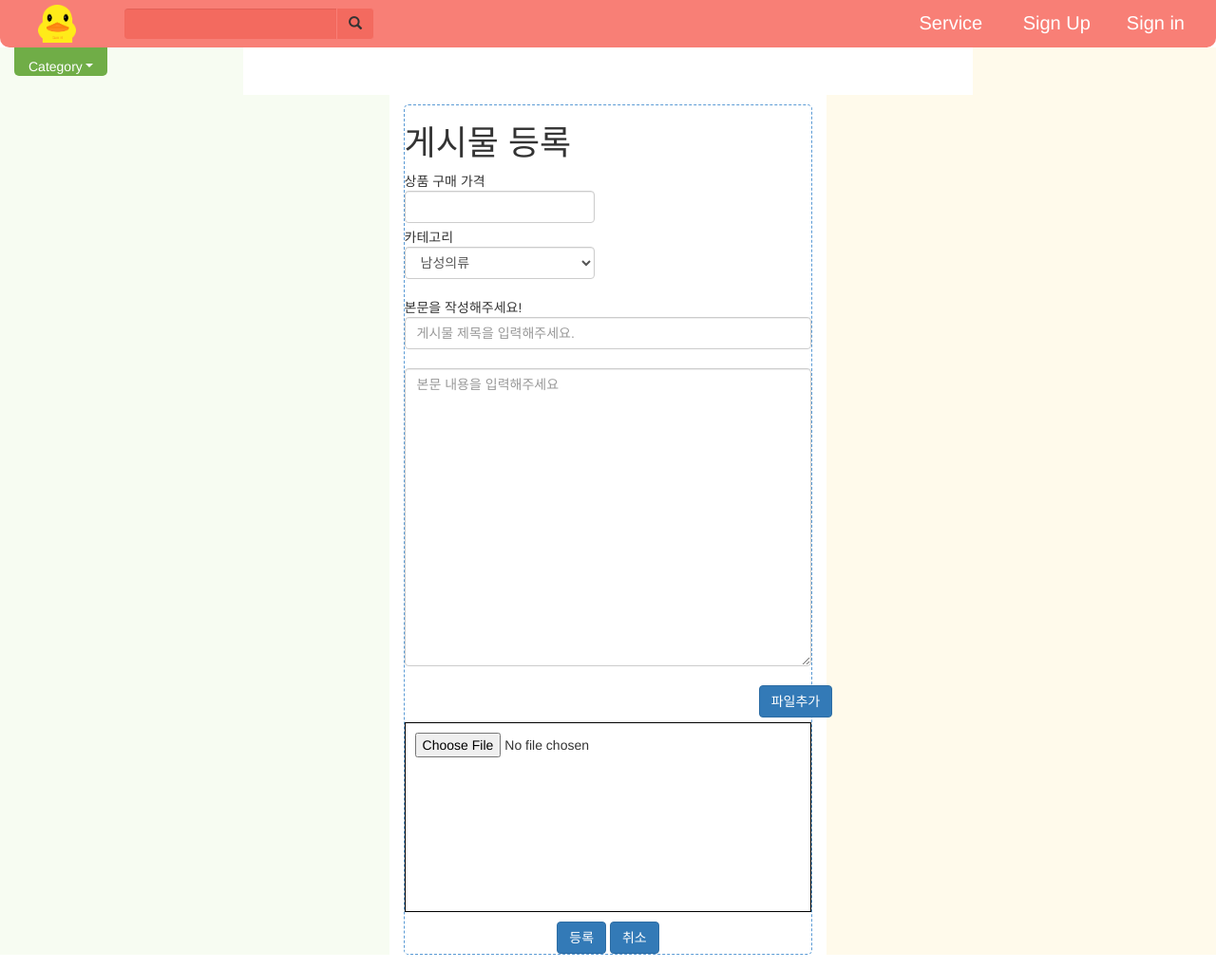
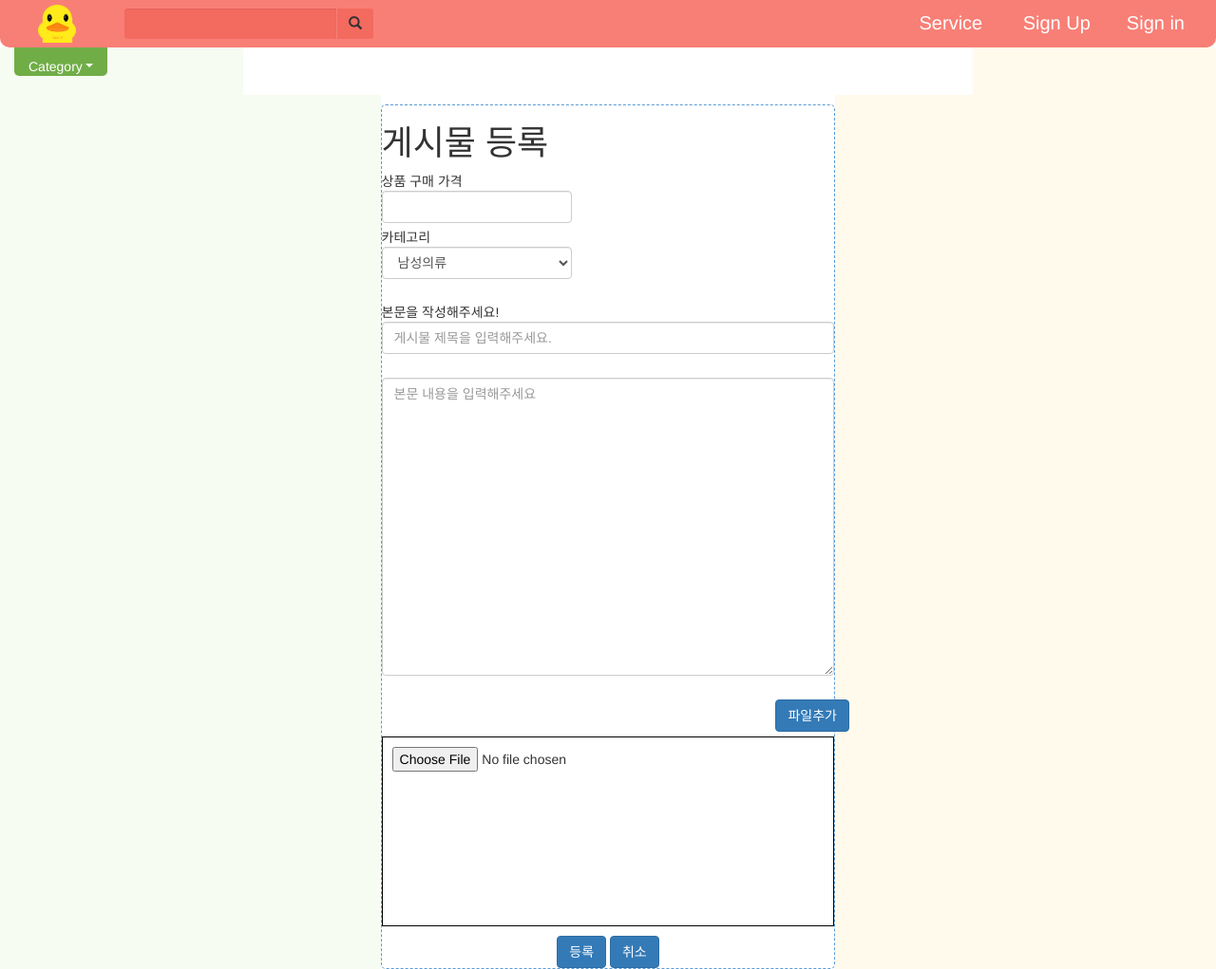
Before and after one commit to seung-gyu-kim/LikeLion_GASILI_Project, a Django app: page /board/new in a window 1280 px wide. Shown: the whole page at 95% size. Run offline with Django 3.2, Linux system fonts and the light colour scheme; some libraries are stand-ins or nearby versions; some web fonts are replaced.

Commit message:
apply css board_new.html

```diff
--- a/board/templates/board_new.html
+++ b/board/templates/board_new.html
@@ -1,23 +1,26 @@
 {% extends 'base.html' %}
 
+{% load static %}
 {% block content %}
-<div class="container-fluid row" style="width:100%; margin:0; padding:0;">
+
+<div class="board-new-container row">
     <div class="containerleft">
     </div>
     <div class="containerbody">
-        <div class="container" style="margin:0,25px,25px,25px; width:100%;">
+        <div class="board-new-container" >
             <section id="recently">
                 <div class="col">
                     <div class="row">
-                        <div style="border-radius: 5px; border:1px dashed rgb(91,155,213); width:100%; ">
+                        <div class="classframe">
 
                             <h1>게시물 등록</h1>
 
                             <form method="POST" action="{% url 'board_create'%}" enctype="multipart/form-data" name = "form1">
                                 {% csrf_token %}
                                 <div class="mb-3">
-                                    <div  style=" width: 200px;">
-                                            상품 구매 가격 <input class="form-control" name="order_price" type="text" value="" style="margin-bottom: 5px;">
+                                    <div id="topContent">
+                                            상품 구매 가격
+                                            <input class="form-control" name="order_price" type="text" value="">
                                             카테고리
                                             <select class="form-control" name="category" >
                                               <option value="남성의류">남성의류</option>
@@ -35,17 +38,17 @@
                                     본문을 작성해주세요!
                                     <input type="text" class="form-control" name="title" placeholder="게시물 제목을 입력해주세요."><br>
                                     <textarea class="form-control"  rows="15" name="body" placeholder="본문 내용을 입력해주세요"></textarea>
-                                    <input type="button" value="파일추가" class="btn btn-primary" onclick="addFile()" style="margin: 20px 5px 5px 87% ">
+                                    <input type="button" value="파일추가" class="btn btn-primary" onclick="addFile()" id="fileAdd">
 
-                                    <div style=" border:1px solid black; height: 200px;  overflow:scroll;">
+                                    <div class="area-file">
                                         <div name="filediv" >
-                                        <input type="file" name="file" style="margin: 10px 10px;"/>
+                                        <input type="file" name="file" />
                                         </div>
 
                                         <table id="preset1" style="display:none;">
                                             <tr name="tr_attach_file">
                                                 <td>
-                                                    <input type="file" name="file1" style="margin: 10px 10px;"/>
+                                                    <input type="file" name="file1"/>
                                                 </td>
                                             </tr>
                                         </table>
@@ -53,7 +56,7 @@
                                         <table id="preset2" style="display:none;">
                                             <tr name="tr_attach_file">
                                                 <td>
-                                                    <input type="file" name="file2" style="margin: 10px 10px;"/>
+                                                    <input type="file" name="file2"/>
                                                 </td>
                                             </tr>
                                         </table>
@@ -61,7 +64,7 @@
                                         <table id="preset3" style="display:none;">
                                             <tr name="tr_attach_file">
                                                 <td>
-                                                    <input type="file" name="file3" style="margin: 10px 10px;"/>
+                                                    <input type="file" name="file3"/>
                                                 </td>
                                             </tr>
                                         </table>
@@ -69,7 +72,7 @@
                                         <table id="preset4" style="display:none;">
                                             <tr name="tr_attach_file">
                                                 <td>
-                                                    <input type="file" name="file4" style="margin: 10px 10px;"/>
+                                                    <input type="file" name="file4"/>
                                                 </td>
                                             </tr>
                                         </table>
@@ -77,14 +80,14 @@
                                         <table id="preset5" style="display:none;">
                                             <tr name="tr_attach_file">
                                                 <td>
-                                                    <input type="file" name="file5" style="margin: 10px 10px;"/>
+                                                    <input type="file" name="file5"/>
                                                 </td>
                                             </tr>
                                         </table>
                                     </div>
                                 </div>
 
-                                <div style="text-align: center;">
+                                <div class="confirmOrCancel">
                                         <input class="btn btn-primary" type="submit" value="등록">
                                         <a href="./" class="btn btn-primary">취소</a>
 
@@ -114,10 +117,6 @@
                                         $('[name=form1] [name=filediv]:last').after( $('#preset5 tr').clone());
                                         break;
                                 }
-
-
-
-
 	                            // $('#preset tr').clone() : id=preset 에서 tr 요소 셀렉트 하여 복제 !!
 	                            // form1 안에 이름이 tr_attach_file 인것 중 마지막 것 다음에 추가합니다.
 	                            // 이렇게 하면 실행때 마다 동적으로 하나씩 추가됩니다.
--- a/gasili/templates/base.html
+++ b/gasili/templates/base.html
@@ -1,4 +1,5 @@
 <!DOCTYPE html>
+{% load static %}
 <html>
 <head>
 
@@ -17,6 +18,9 @@
   <script src="https://code.jquery.com/jquery-3.3.1.slim.min.js" integrity="sha384-q8i/X+965DzO0rT7abK41JStQIAqVgRVzpbzo5smXKp4YfRvH+8abtTE1Pi6jizo" crossorigin="anonymous"></script>
   <script src="https://cdnjs.cloudflare.com/ajax/libs/popper.js/1.14.7/umd/popper.min.js" integrity="sha384-UO2eT0CpHqdSJQ6hJty5KVphtPhzWj9WO1clHTMGa3JDZwrnQq4sF86dIHNDz0W1" crossorigin="anonymous"></script>
   <script src="https://stackpath.bootstrapcdn.com/bootstrap/4.3.1/js/bootstrap.min.js" integrity="sha384-JjSmVgyd0p3pXB1rRibZUAYoIIy6OrQ6VrjIEaFf/nJGzIxFDsf4x0xIM+B07jRM" crossorigin="anonymous"></script>
+
+  <!-- static css file-->
+  <link rel="stylesheet" href="{% static 'css/style.css' %}">
 
 
   <!--searchbar link-->
--- a/home/static/css/style.css
+++ b/home/static/css/style.css
@@ -38,3 +38,45 @@ body {
     clear: both; /* 상단의 흐름을 한번 끊어주기 위해 clear를 해준다.. -.-;;??*/
     float: left; /*새로운 흐름을 지정해줘야 깨지지 않는다*/
 }
+/* 여기까지 그냥 test용 css */
+
+
+/*           board_new.html 적용 css          */
+.container-board-new row {
+    width:100%;
+    margin:0;
+    padding:0;
+}
+
+.container-board-new {
+    margin:0,25px,25px,25px;
+    width:100%;
+}
+
+.classframe {
+    border-radius: 5px;
+    border:1px dashed rgb(91,155,213);
+    width:100%;
+}
+.mb-3 #topContent {
+    width: 200px;
+}
+.mb-3 .form-control {
+    margin-bottom: 5px;
+}
+.mb-3 #fileAdd {
+    margin: 20px 5px 5px 87%
+}
+.area-file {
+    border:1px solid black;
+    height: 200px;
+    overflow:scroll;
+}
+
+.area-file input {
+    margin: 10px 10px;
+}
+.confirmOrCancel {
+    text-align: center;
+}
+/*           board_new.html 적용 css          */
```
